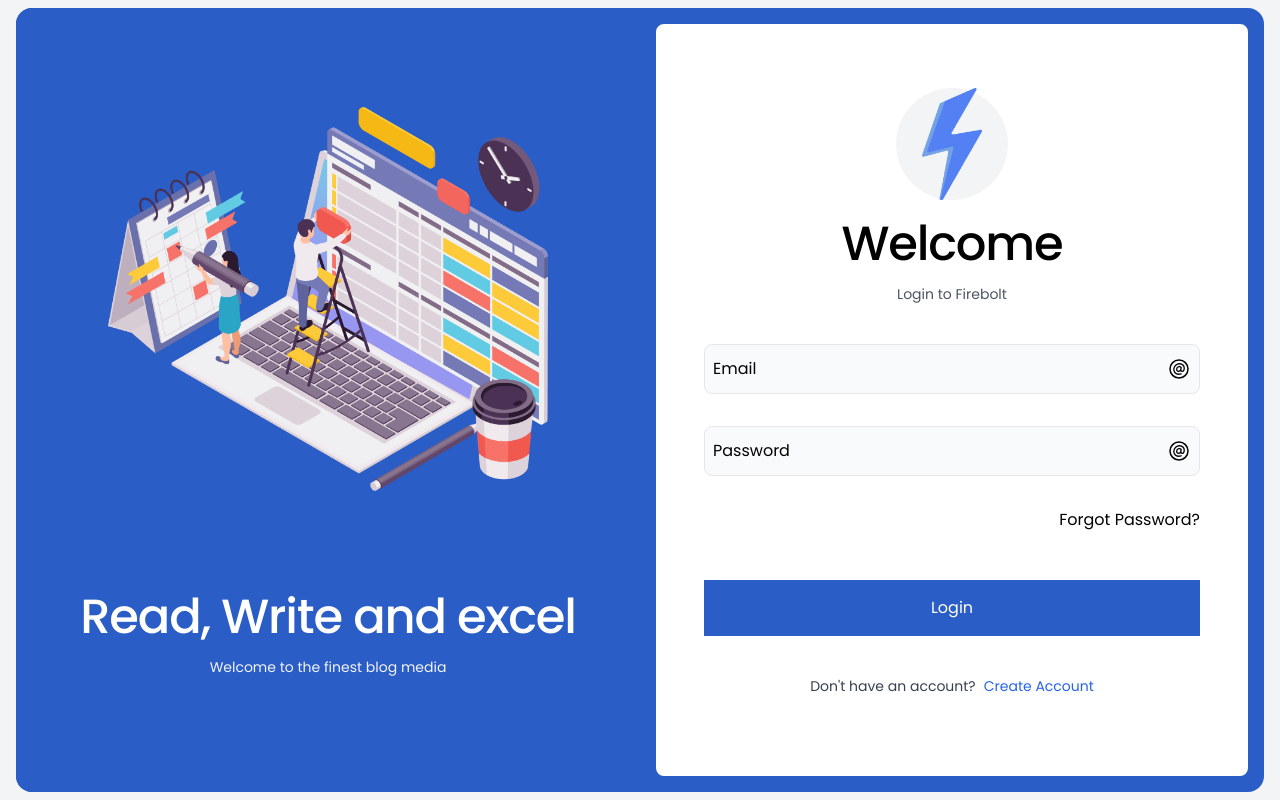
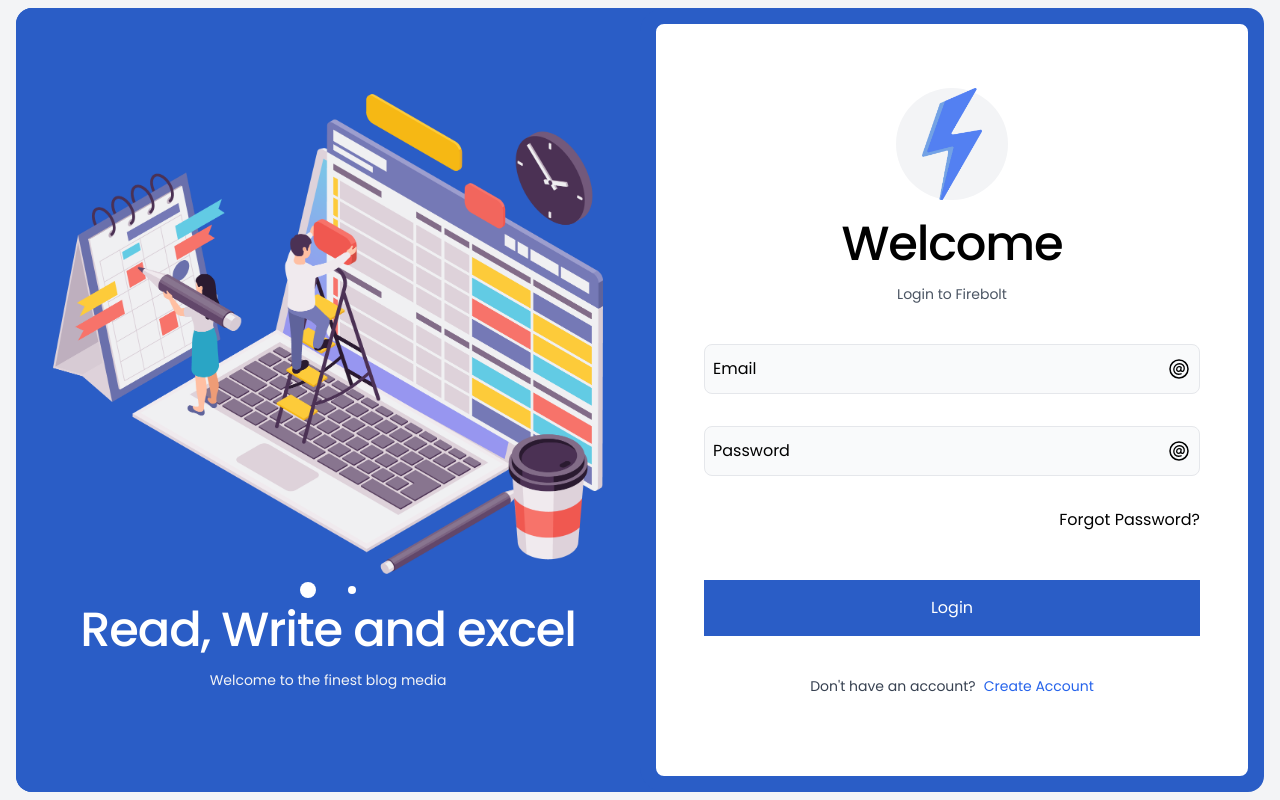
Before and after one commit to khan-asfi-reza/Blogspot-Frontend, a Next.js app: page /auth in a window 1280 px wide. Built offline with nearby package versions, Linux system fonts and the light colour scheme.

Commit message:
Sidebar Image Fix

```diff
--- a/elements/auth/components.tsx
+++ b/elements/auth/components.tsx
@@ -1,4 +1,4 @@
-import {Col, Div, Grid} from "../../components/UI/Container";
+import {Col, Div, FlexRow, Grid} from "../../components/UI/Container";
 import Image from "next/image";
 import Logo from "../../assets/images/logo.png";
 import {SectionHeading, SmallText} from "../../components/UI/Typography";
@@ -9,8 +9,15 @@
 import {FormEventHandler, MouseEventHandler, useEffect, useState} from "react";
 import {IoLockClosedOutline, IoLockOpenOutline} from "react-icons/io5";
 import LoginPageImage from "../../assets/images/login.png";
+import LoginPageImage2 from "../../assets/images/login_2.png";
 import {AUTH_SIDE_BAR_HEADING, AUTH_SIDE_BAR_TEXT, LOGIN_PAGE_HEADING} from "../../content";
 import {AnimatePresence} from "framer-motion";
+
+function range(len) {
+    return Array.apply(null, Array(len)).map(function (_, i) {
+        return i;
+    });
+}
 
 // Auth Form Password To Text Switch Function
 export function passwordTextSwitch(ref, changeIcon) {
@@ -23,47 +30,95 @@
     }
 }
 
-// Auth Form Side bar Image and Text
-export function AuthFormSideBar() {
-    const [state, setState] = useState(0);
-
+// Auth Side Slide
+export function AuthSideSlide({image, heading, text, length, current}) {
     const variants = {
         exit: {x: 1000, opacity: 0},
         initial: {x: -1000, opacity: 0},
         animate: {x: 0, opacity: 1},
         transition: {duration: 0.5}
     }
-    useEffect(() => {
 
-    }, [])
     return (
-        <Col className={
-            classNames("md:static relative md:h-auto bg-theme md:h-full sm:h-96 h-96 w-full md:rounded-none",
-                "rounded-t-3xl md:p-12 grid place-items-center z-20")}>
-            <AnimatePresence>
+        <Div {...variants}
+             className={"w-full grid place-items-center overflow-hidden flex-full"}>
+            <Div className={"md:w-full mx-auto w-full md:h-[30rem] sm:h-72 h-72 relative"}>
+                <Image alt={"LoginImage"} src={image} objectFit='contain' layout={"fill"}/>
+            </Div>
+            <Div className={" lg:grid lg:place-items-center"}>
+                <FlexRow className={"py-2 items-center justify-between"}>
                     {
-                    state === 0 &&
-                    <Div
-                        {...variants}
-                        key={"img1"}
-                        className={"h-full grid place-items-center overflow-hidden flex-full"}>
-                        <Div className={"md:w-full mx-auto w-10/12 md:h-96 sm:h-72 h-52 relative"}>
-                            <Image alt={"LoginImage"} src={LoginPageImage} objectFit='contain' layout={"fill"}/>
+                        range(length).map((e) => (
+                            <Div key={e}
+                                 className={classNames("h-2 w-2 mx-4 bg-white rounded-full", e === current && 'p-2')}>
+
                             </Div>
-                        <Div className={"md:order-2 order-1 lg:grid lg:place-items-center"}>
+                        ))
+                    }
+                </FlexRow>
                 <Div>
-                                <SectionHeading className={"text-center text-white font-medium"}>
-                                    {AUTH_SIDE_BAR_HEADING}
+                    <SectionHeading className={"text-center text-white font-medium md:text-4xl"}>
+                        {heading}
                     </SectionHeading>
                     <SmallText className={"text-gray-100 text-center font-base"}>
-                                    {AUTH_SIDE_BAR_TEXT}
+                        {text}
                     </SmallText>
                 </Div>
             </Div>
         </Div>
+    )
 }
+// Auth Form Side bar Image and Text
+export function AuthFormSideBar() {
+    const [state, setState] = useState(0);
 
+    const SlideList = [
+        {
+            id: 1,
+            element: <AuthSideSlide
+                heading={AUTH_SIDE_BAR_HEADING}
+                text={AUTH_SIDE_BAR_TEXT}
+                length={2}
+                current={state}
+                image={LoginPageImage}
+                key={1}
+            />
+        },
+        {
+            id: 2,
+            element: <AuthSideSlide
+                heading={AUTH_SIDE_BAR_HEADING}
+                length={2}
+                current={state}
+                text={AUTH_SIDE_BAR_TEXT}
+                image={LoginPageImage2}
+                key={2}
+            />
+        }
+    ]
+
+    useEffect(() => {
+        setTimeout(() => {
+            if (state === 0) {
+                setState(1);
+            } else {
+                setState(0);
+            }
+        }, 6000)
+    }, [state])
+    return (
+        <Col
+            className={classNames("md:static relative md:h-auto bg-theme md:h-full sm:h-96 h-96 w-full md:rounded-none",
+                "rounded-t-3xl grid place-items-center z-20 p-2")}>
+            <FlexRow className={"w-full overflow-hidden"}>
+                <AnimatePresence exitBeforeEnter={true}>
+                    {
+                        SlideList.map((each, key) => (
+                            key === state && each.element
+                        ))
+                    }
                 </AnimatePresence>
+            </FlexRow>
         </Col>
     )
 }
@@ -156,8 +211,8 @@
  * @param {Array<AuthFormFieldInterface>}fields - List of Input Fields inside the form
  * @param {FormEventHandler<HTMLFormElement>}formOnSubmit - Form On submit action
  * @param {JSX.Element}children - JSX Children
- * @param {boolean}loading - Is Button Loading or not
- *
+ * @param {boolean}loading - Is Button Loading or not, mainly to show if form is sending request to the api
+ * @param {string}buttonText - Button Display Text
  */
 export function AuthForm({fields, formOnSubmit, children, loading, buttonText}: AuthFormPropsInterface) {
 
```
Lines whose indentation alone changed are shown as unchanged.
